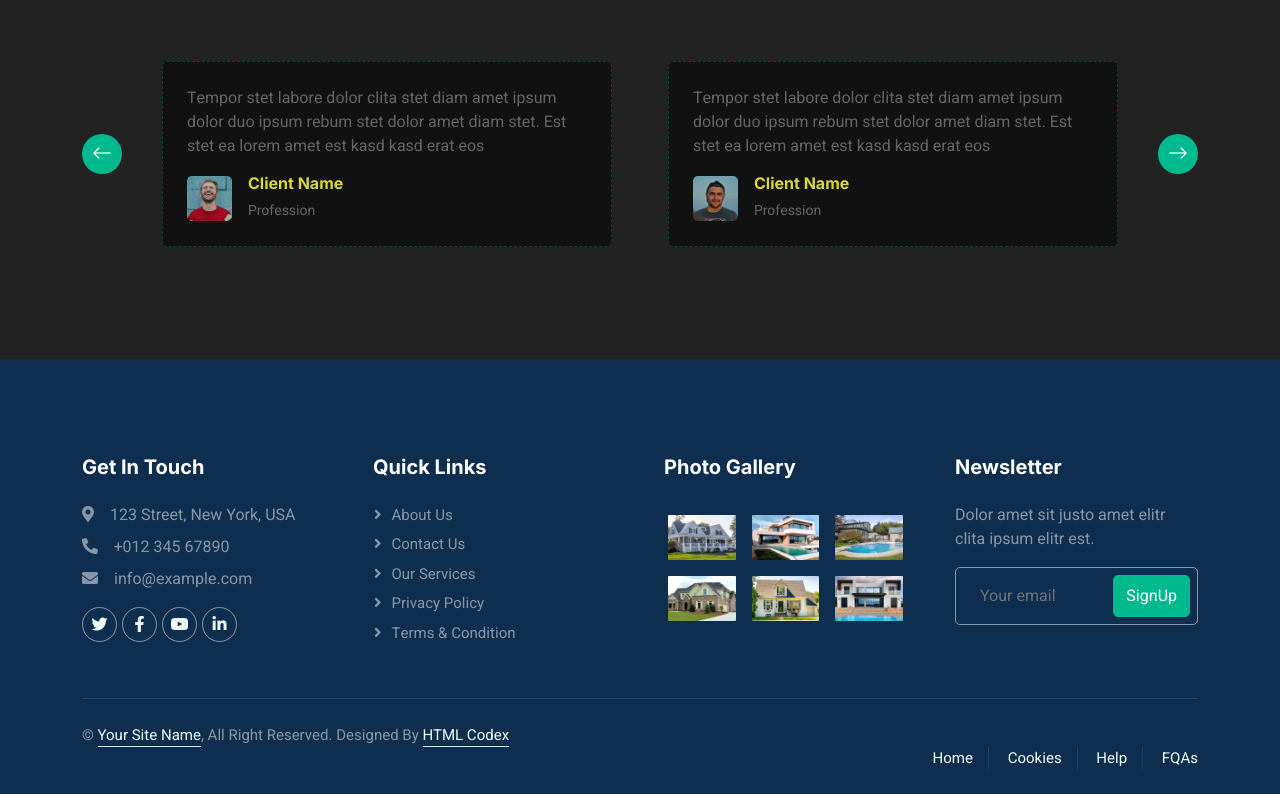
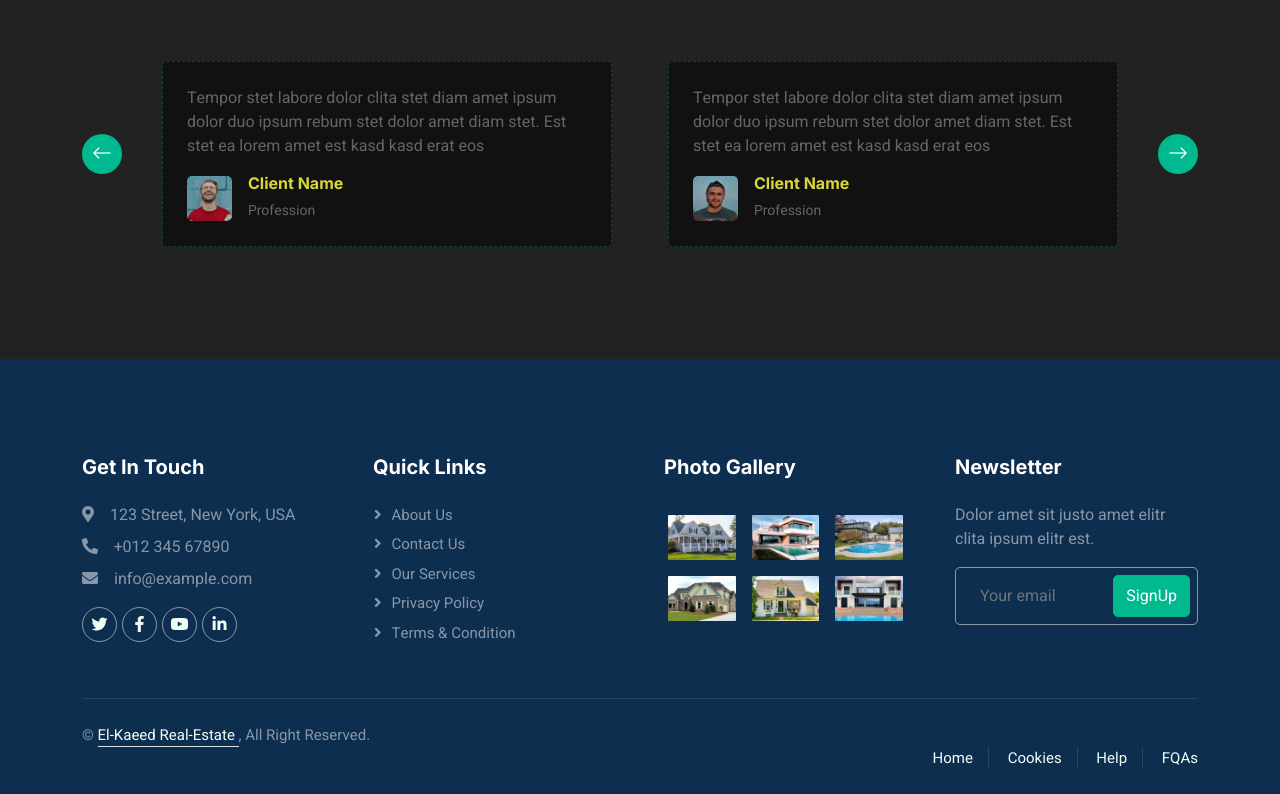
Before and after one commit to YahyaaMuhamedd/Real-Estate, a plain HTML site: page ForRent.html in a window 1280 px wide. Shown: the part 3739-4533 px from the top of the page. Drawn offline with nearby package versions, Linux system fonts and the light colour scheme.

Commit message:
Update ForRent.html

```diff
--- a/ForRent.html
+++ b/ForRent.html
@@ -994,10 +994,9 @@
                 <div class="copyright">
                     <div class="row">
                         <div class="col-md-6 text-center text-md-start mb-3 mb-md-0">
-                            &copy; <a class="border-bottom" href="#">Your Site Name</a>, All Right Reserved.
+                            &copy; <a class="border-bottom" href="#">El-Kaeed Real-Estate </a>, All Right Reserved.
 
-                            <!--/*** This template is free as long as you keep the footer author’s credit link/attribution link/backlink. If you'd like to use the template without the footer author’s credit link/attribution link/backlink, you can purchase the Credit Removal License from "https://htmlcodex.com/credit-removal". Thank you for your support. ***/-->
-                            Designed By <a class="border-bottom" href="https://htmlcodex.com">HTML Codex</a>
+
                         </div>
                         <div class="col-md-6 text-center text-md-end">
                             <div class="footer-menu">
```
